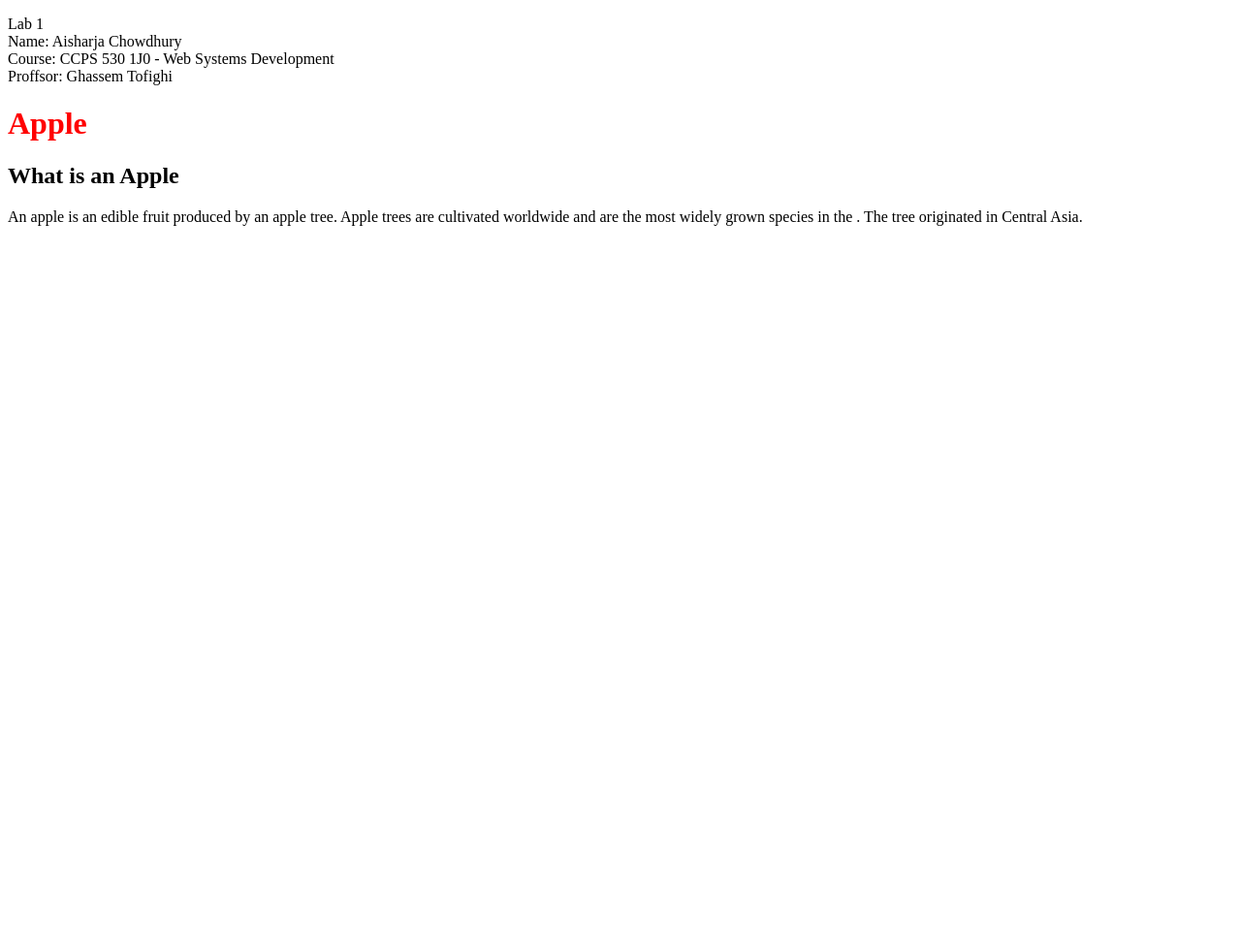
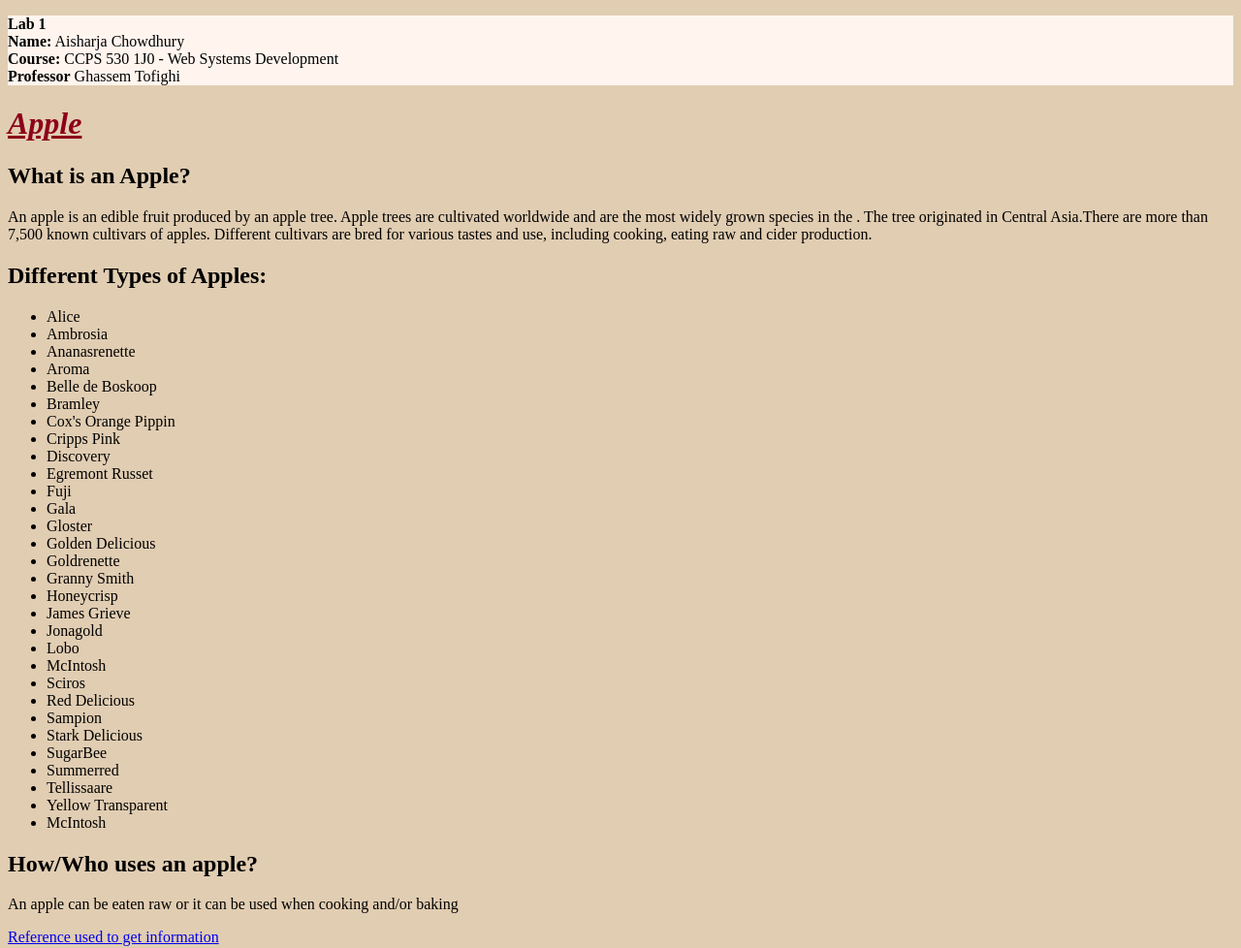
Before and after one commit to aisharja5/aisharja.github.io, a plain HTML site: page Lab1/Index.html in a window 1280 px wide. Shown: the whole page at 97% size. Before the commit the page ends 800 px from the top, so only its background shows below. Drawn offline with Linux system fonts and the light colour scheme.

Commit message:
Update Index.html

```diff
--- a/Lab1/Index.html
+++ b/Lab1/Index.html
@@ -4,16 +4,59 @@
     <head>
         <meta http-equiv="Content-Type" content="text/html; charset=utf-8"/>
         <title>Lab 1 - Apple</title>
-        <link rel="stylesheet" href="styles.css">
+
+        <!--Connecting HTML file to the CSS file-->
+        <link rel="stylesheet" href="style.css">
     </head>
 
     <body>
         <!---Name and course information-->
-        <p>Lab 1<br>Name: Aisharja Chowdhury<br>Course: CCPS 530 1J0 - Web Systems Development<br>Proffsor: Ghassem Tofighi</p>
-        <h1 style ="color: red;" title="fruit" ><b>Apple</b></h1>
-        <h2>What is an Apple</h2>
-        <p>An apple is an edible fruit produced by an apple tree. Apple trees are cultivated worldwide and are the most widely grown species in the <i></i>. The tree originated in Central Asia.</p>
+        <p style ="background-color: seashell;"><b>Lab 1</b><br><b>Name:</b> Aisharja Chowdhury<br><b>Course:</b> CCPS 530 1J0 - Web Systems Development<br><b>Professor</b> Ghassem Tofighi</p>
+        <h1 style ="color:rgb(140,0,26);" title="fruit" ><em><u>Apple</u></em></h1>
 
+        <h2><b>What is an Apple?</b></h2>
+        <p>An apple is an edible fruit produced by an apple tree. Apple trees are cultivated worldwide and are the most widely grown species in the <i></i>.
+            The tree originated in Central Asia.There are more than 7,500 known cultivars of apples. Different cultivars are bred for various tastes and use, including cooking, eating raw and cider production.</p>
+
+        <h2><b>Different Types of Apples:</b></h2>
+        <ul>
+            <li>Alice</li>
+            <li>Ambrosia</li>
+            <li>Ananasrenette</li>
+            <li>Aroma</li>
+            <li>Belle de Boskoop</li>
+            <li>Bramley</li>
+            <li>Cox's Orange Pippin</li>
+            <li>Cripps Pink</li>
+            <li>Discovery</li>
+            <li>Egremont Russet</li>
+            <li>Fuji</li>
+            <li>Gala</li>
+            <li>Gloster</li>
+            <li>Golden Delicious</li>
+            <li>Goldrenette</li>
+            <li>Granny Smith</li>
+            <li>Honeycrisp</li>
+            <li>James Grieve</li>
+            <li>Jonagold</li>
+            <li>Lobo</li>
+            <li>McIntosh</li>
+            <li>Sciros</li>
+            <li>Red Delicious</li>
+            <li>Sampion</li>
+            <li>Stark Delicious</li>
+            <li>SugarBee</li>
+            <li>Summerred</li>
+            <li>Tellissaare</li>
+            <li>Yellow Transparent</li>
+            <li>McIntosh</li>
+        </ul>
+
+        <h2><b>How/Who uses an apple?</b></h2>
+        <p>An apple can be eaten raw or it can be used when cooking and/or baking</p>
+
+
+        <a href="https://en.wikipedia.org/wiki/Apple">Reference used to get information</a>
 
     </body>
 
```
